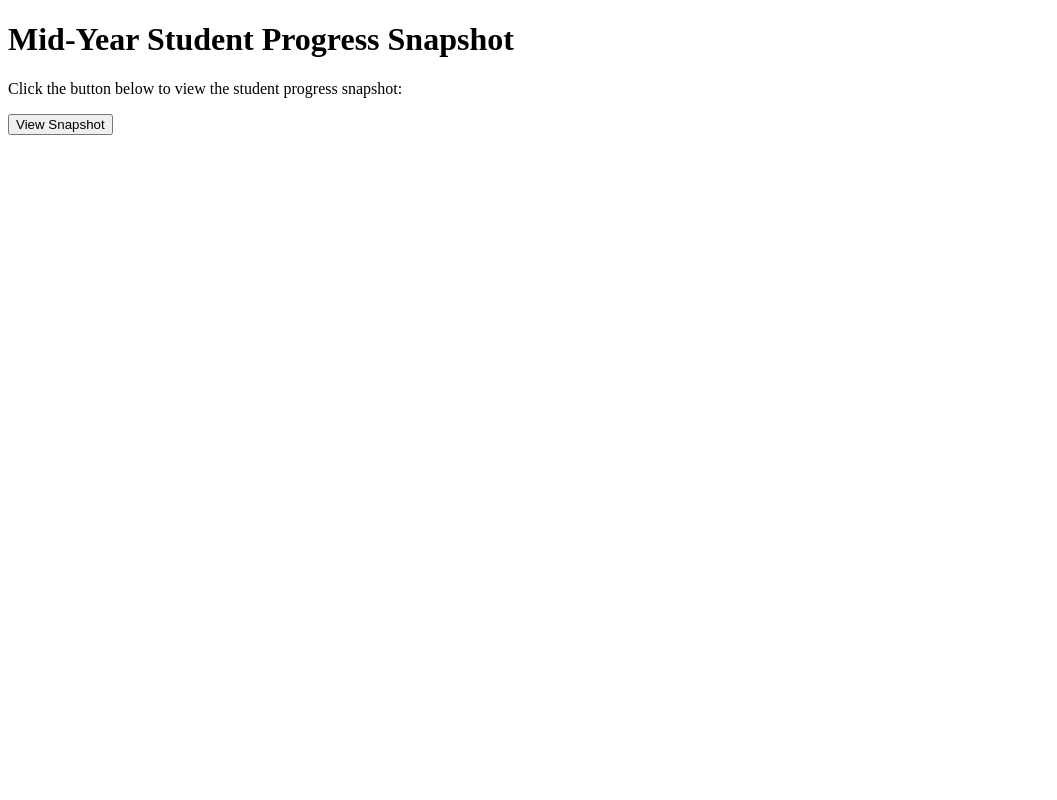
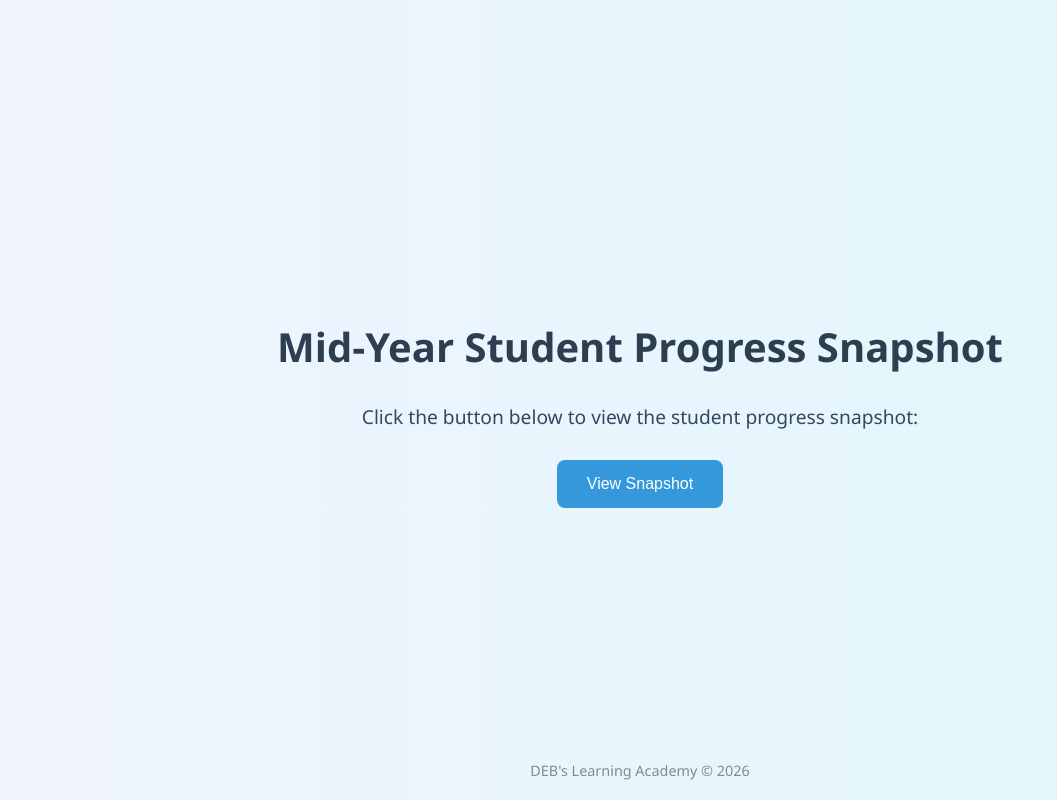
Before and after one commit to dbeccan-ai/student-snapshot, a plain HTML site: page index.html in a window 1280 px wide. Shown: the whole page, without its empty margins (0-1057 px from the left). Drawn offline with Linux system fonts and the light colour scheme.

Commit message:
Update index.html

```diff
--- a/index.html
+++ b/index.html
@@ -1,7 +1,56 @@
 <!DOCTYPE html>
-<html>
+<html lang="en">
 <head>
+  <meta charset="UTF-8">
   <title>Mid-Year Student Progress Snapshot</title>
+  <style>
+    body {
+      margin: 0;
+      padding: 0;
+      font-family: 'Segoe UI', sans-serif;
+      background: linear-gradient(to right, #f0f4ff, #e0f7fa);
+      display: flex;
+      flex-direction: column;
+      align-items: center;
+      justify-content: center;
+      height: 100vh;
+      text-align: center;
+    }
+
+    h1 {
+      color: #2c3e50;
+      font-size: 2.5em;
+      margin-bottom: 10px;
+    }
+
+    p {
+      color: #34495e;
+      font-size: 1.2em;
+      margin-bottom: 30px;
+    }
+
+    button {
+      background-color: #3498db;
+      color: white;
+      border: none;
+      padding: 15px 30px;
+      font-size: 1em;
+      border-radius: 8px;
+      cursor: pointer;
+      transition: background-color 0.3s ease;
+    }
+
+    button:hover {
+      background-color: #2980b9;
+    }
+
+    footer {
+      position: absolute;
+      bottom: 20px;
+      font-size: 0.9em;
+      color: #7f8c8d;
+    }
+  </style>
 </head>
 <body>
   <h1>Mid-Year Student Progress Snapshot</h1>
@@ -9,5 +58,8 @@
   <a href="https://automatemail.my.canva.site/copy-of-mid-year-student-progress-snapshot-template" target="_blank">
     <button>View Snapshot</button>
   </a>
+  <footer>
+    DEB's Learning Academy © 2026
+  </footer>
 </body>
 </html>
```
